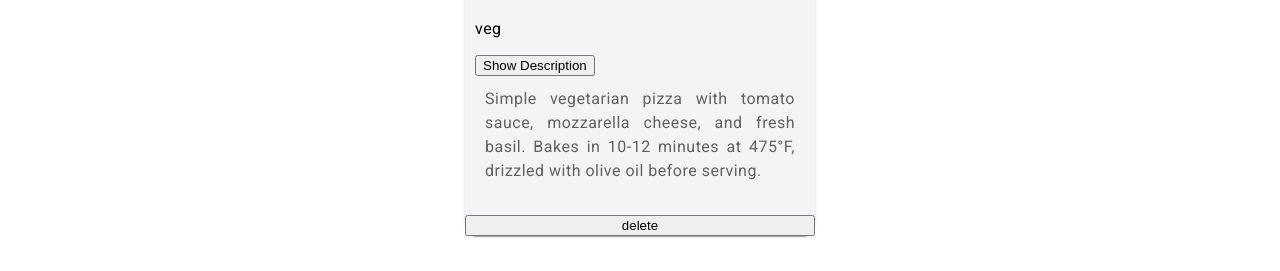
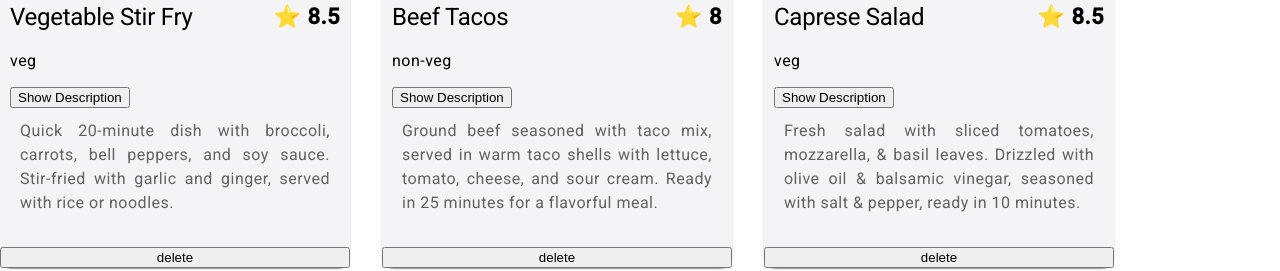
Before and after one commit to srujan1306/recipes, an Angular app: page /recipes in a window 1280 px wide. Shown: the part 1262-1533 px from the top of the page. Built offline with nearby package versions, Linux system fonts and the light colour scheme.

Commit message:
Routes done output came successfully

```diff
--- a/src/app/app.component.scss
+++ b/src/app/app.component.scss
@@ -1,10 +1,4 @@
-.all-recipes-container {
-  display: flex;
-  // flex-direction: column;
-  flex-wrap: wrap;
-  gap: 2rem;
-}
-.add_movie_inputs {
-  display: flex;
-  flex-direction: row;
-}
+// .add_movie_inputs {
+//   display: flex;
+//   flex-direction: row;
+// }
--- a/src/app/recipe-service.service.ts
+++ b/src/app/recipe-service.service.ts
@@ -156,7 +156,7 @@ export class RecipeServiceService {
       category: 'veg',
       rating: '8.5',
       summary:
-        'Fresh salad with sliced tomatoes, mozzarella, and basil leaves. Drizzled with olive oil and balsamic vinegar, seasoned with salt and pepper, ready in 10 minutes.',
+        'Fresh salad with sliced tomatoes, mozzarella, & basil leaves. Drizzled with olive oil & balsamic vinegar, seasoned with salt & pepper, ready in 10 minutes.',
     },
     {
       title: 'Butter Chicken',
--- a/src/app/recipelist/recipelist.component.scss
+++ b/src/app/recipelist/recipelist.component.scss
@@ -0,0 +1,6 @@
+.all-recipes-container {
+  display: flex;
+  // flex-direction: column;
+  flex-wrap: wrap;
+  gap: 2rem;
+}
```
